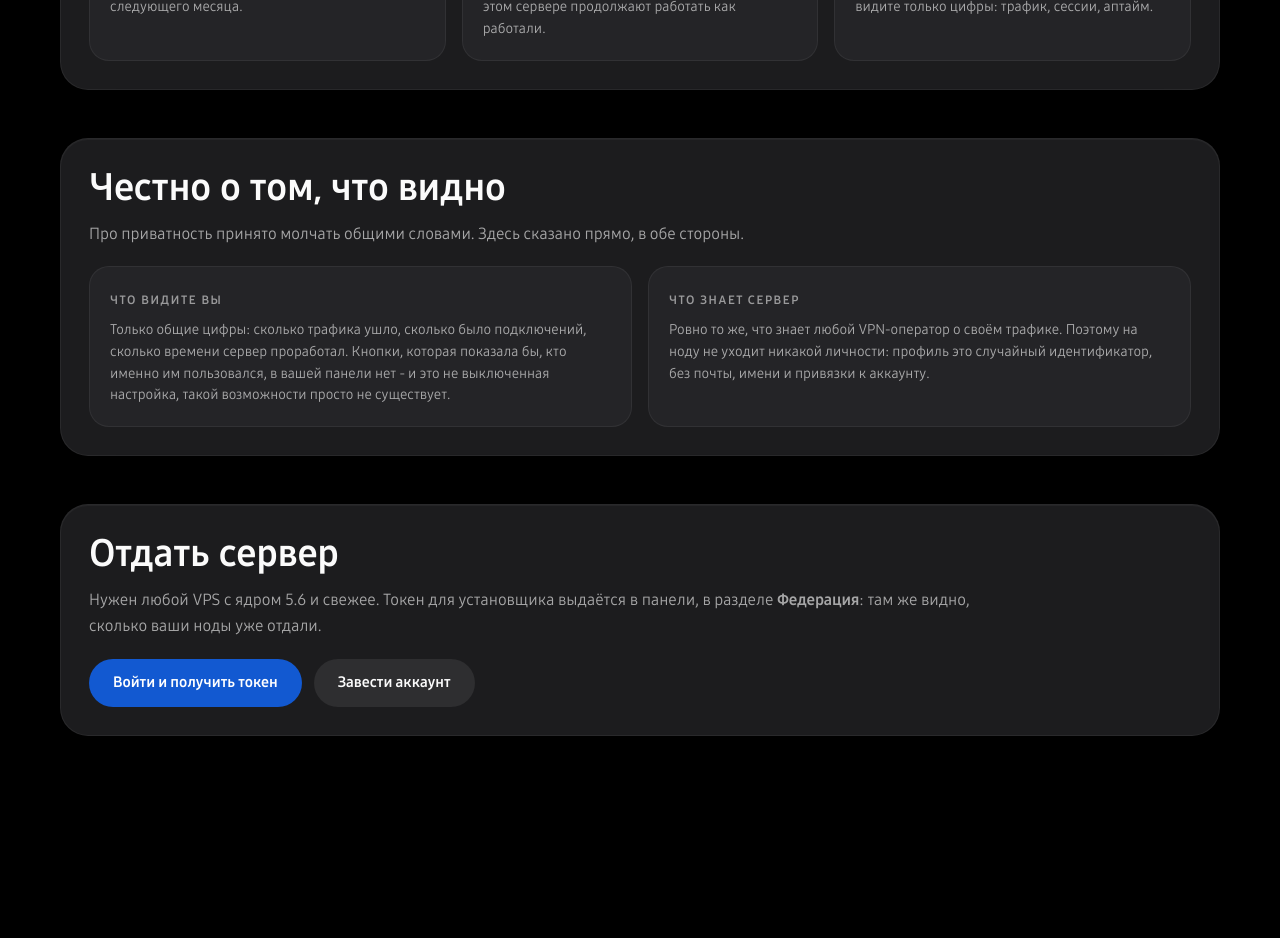
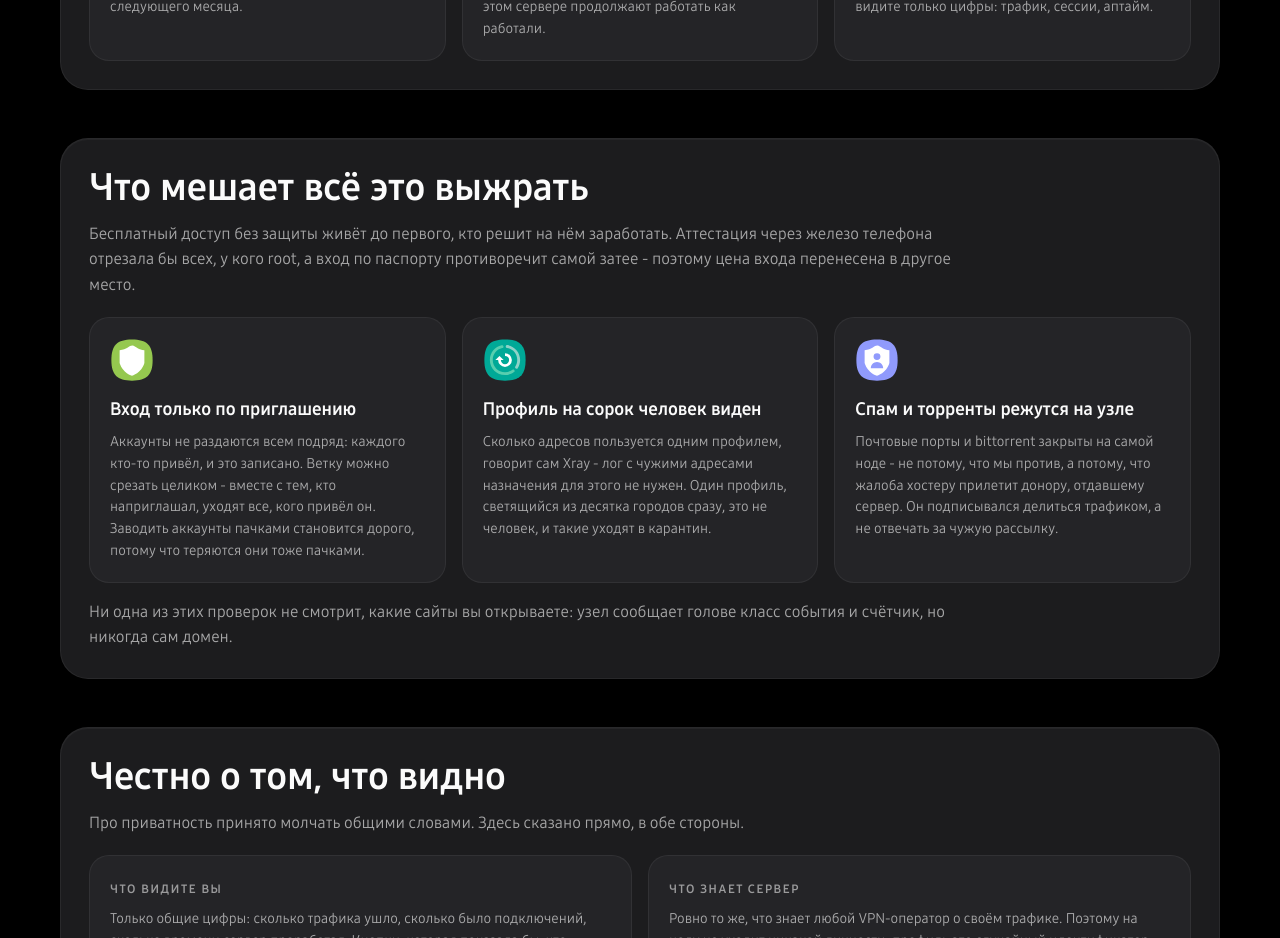
Before and after one commit to WINGS-N/wingsv-panel, a Vue app: page /federation in a window 1280 px wide. Shown: the part 960-1898 px from the top of the page. Before the commit the page ends 1760 px from the top, so only its background shows below. Built offline with nearby package versions, Linux system fonts and the light colour scheme; no server answers.

Commit message:
[panel/web] explain on the landing what keeps free access from being farmed

```diff
--- a/web/src/views/FederationLanding.vue
+++ b/web/src/views/FederationLanding.vue
@@ -74,6 +74,46 @@
             </p>
           </article>
         </div>
+      </section>
+
+      <section class="surface-card mt-6">
+        <h2 class="hero-title">Что мешает всё это выжрать</h2>
+        <p class="body-copy body-copy-wide mt-3">
+          Бесплатный доступ без защиты живёт до первого, кто решит на нём заработать. Аттестация через железо телефона
+          отрезала бы всех, у кого root, а вход по паспорту противоречит самой затее - поэтому цена входа перенесена в
+          другое место.
+        </p>
+        <div class="fed-steps">
+          <article class="fed-step">
+            <img src="/img/oneui/firewall.svg" alt="" class="fed-step-icon" aria-hidden="true" />
+            <h3 class="fed-step-title">Вход только по приглашению</h3>
+            <p class="fed-step-copy">
+              Аккаунты не раздаются всем подряд: каждого кто-то привёл, и это записано. Ветку можно срезать целиком -
+              вместе с тем, кто наприглашал, уходят все, кого привёл он. Заводить аккаунты пачками становится дорого,
+              потому что теряются они тоже пачками.
+            </p>
+          </article>
+          <article class="fed-step">
+            <img src="/img/oneui/monitor.svg" alt="" class="fed-step-icon" aria-hidden="true" />
+            <h3 class="fed-step-title">Профиль на сорок человек виден</h3>
+            <p class="fed-step-copy">
+              Сколько адресов пользуется одним профилем, говорит сам Xray - лог с чужими адресами назначения для этого
+              не нужен. Один профиль, светящийся из десятка городов сразу, это не человек, и такие уходят в карантин.
+            </p>
+          </article>
+          <article class="fed-step">
+            <img src="/img/oneui/privacy.svg" alt="" class="fed-step-icon" aria-hidden="true" />
+            <h3 class="fed-step-title">Спам и торренты режутся на узле</h3>
+            <p class="fed-step-copy">
+              Почтовые порты и bittorrent закрыты на самой ноде - не потому, что мы против, а потому, что жалоба хостеру
+              прилетит донору, отдавшему сервер. Он подписывался делиться трафиком, а не отвечать за чужую рассылку.
+            </p>
+          </article>
+        </div>
+        <p class="body-copy body-copy-wide mt-4">
+          Ни одна из этих проверок не смотрит, какие сайты вы открываете: узел сообщает голове класс события и счётчик,
+          но никогда сам домен.
+        </p>
       </section>
 
       <section class="surface-card mt-6">
```
Also changed, not shown: web/public/img/oneui/firewall.svg (added).
